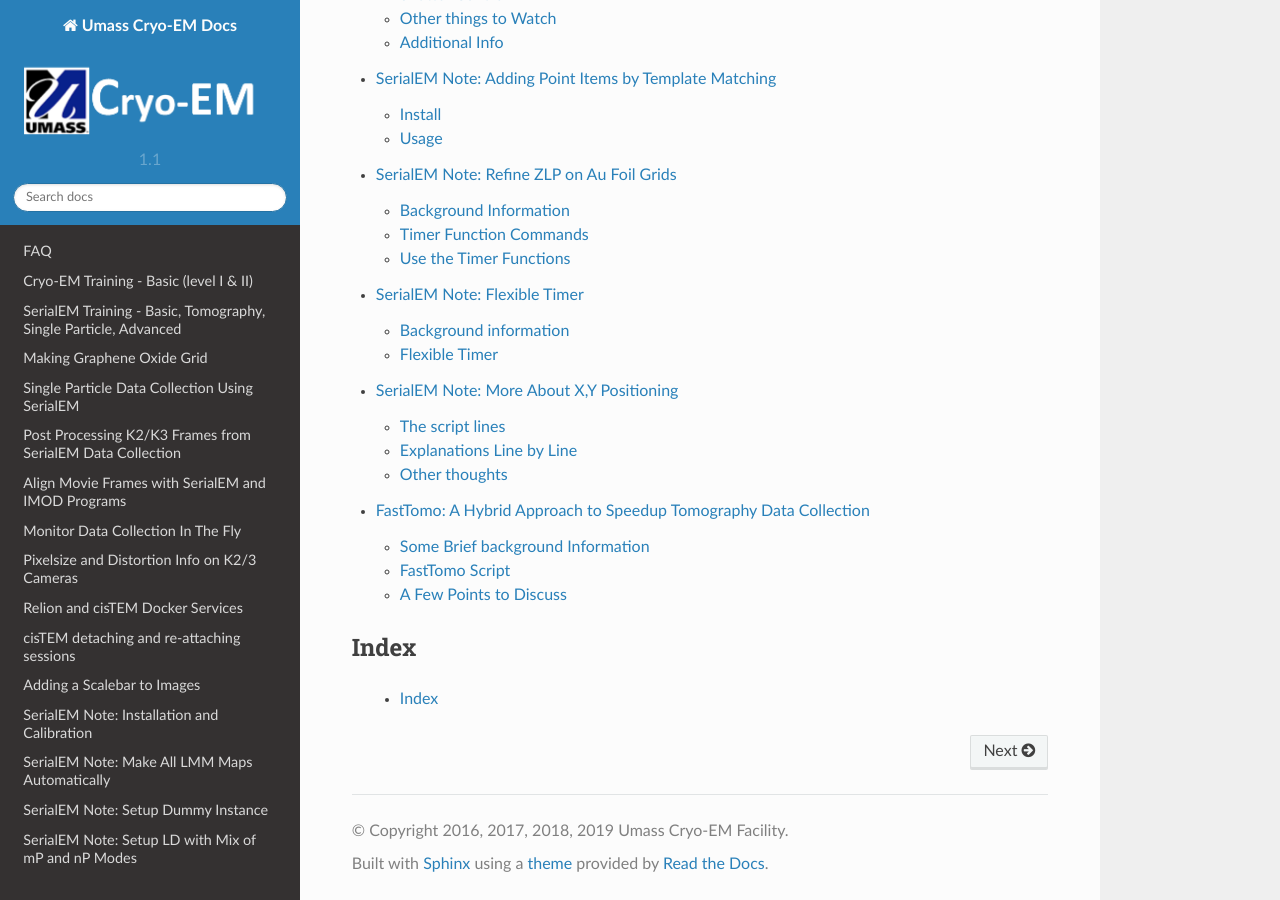
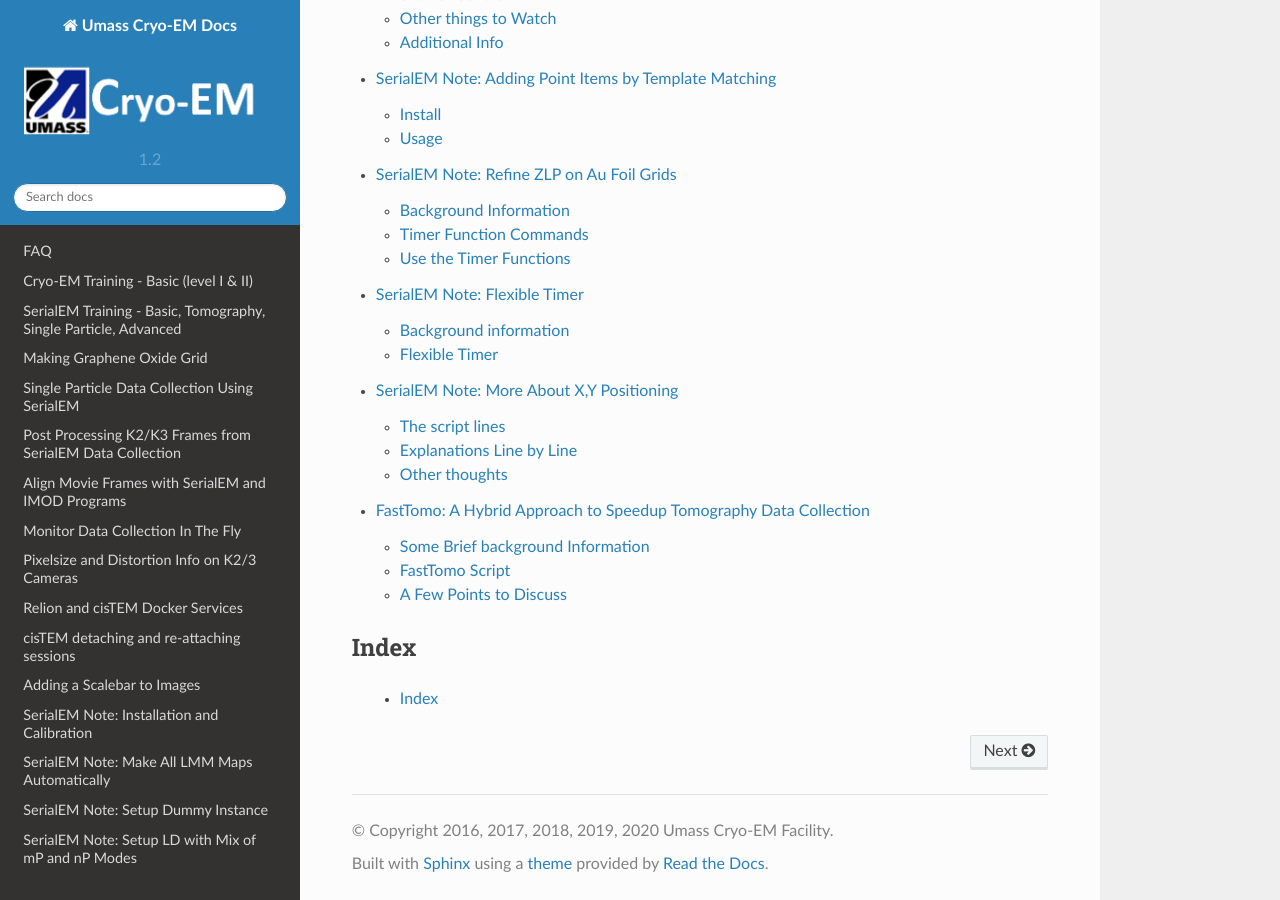
Before and after one commit to xuchen66/sphinx-emdocs, a Sphinx documentation site: the page built from source/index.rst, in a window 1280 px wide and 900 px high, scrolled down 3000 px. Built offline with Sphinx 7.4.7 and the Read the Docs theme 2.0.0, drawn with Linux system fonts in a browser that asks for light colours; pages that are not in the unit, such as notebooks, are missing from menus.

Commit message:
Update conf.py

```diff
--- a/source/conf.py
+++ b/source/conf.py
@@ -51,7 +51,7 @@
 # General information about the project.
 # project = u'Cryo-EM related docs'
 project = u'Umass Cryo-EM Docs'
-copyright = u'2016, 2017, 2018, 2019 Umass Cryo-EM Facility'
+copyright = u'2016, 2017, 2018, 2019, 2020 Umass Cryo-EM Facility'
 author = u'UMass CryoEM Core Facilty'
 
 # The version info for the project you're documenting, acts as replacement for
@@ -59,9 +59,9 @@
 # built documents.
 #
 # The short X.Y version.
-version = u'1.1'
+version = u'1.2'
 # The full version, including alpha/beta/rc tags.
-release = u'1.1'
+release = u'1.2'
 
 # The language for content autogenerated by Sphinx. Refer to documentation
 # for a list of supported languages.
@@ -136,7 +136,7 @@
 # The name for this set of Sphinx documents.
 # "<project> v<release> documentation" by default.
 #
-# html_title = u'Cryo-EM related docs v0.0.1'
+# html_title = u'Cryo-EM related docs v0.1.0'
 
 # A shorter title for the navigation bar.  Default is the same as html_title.
 #
```
